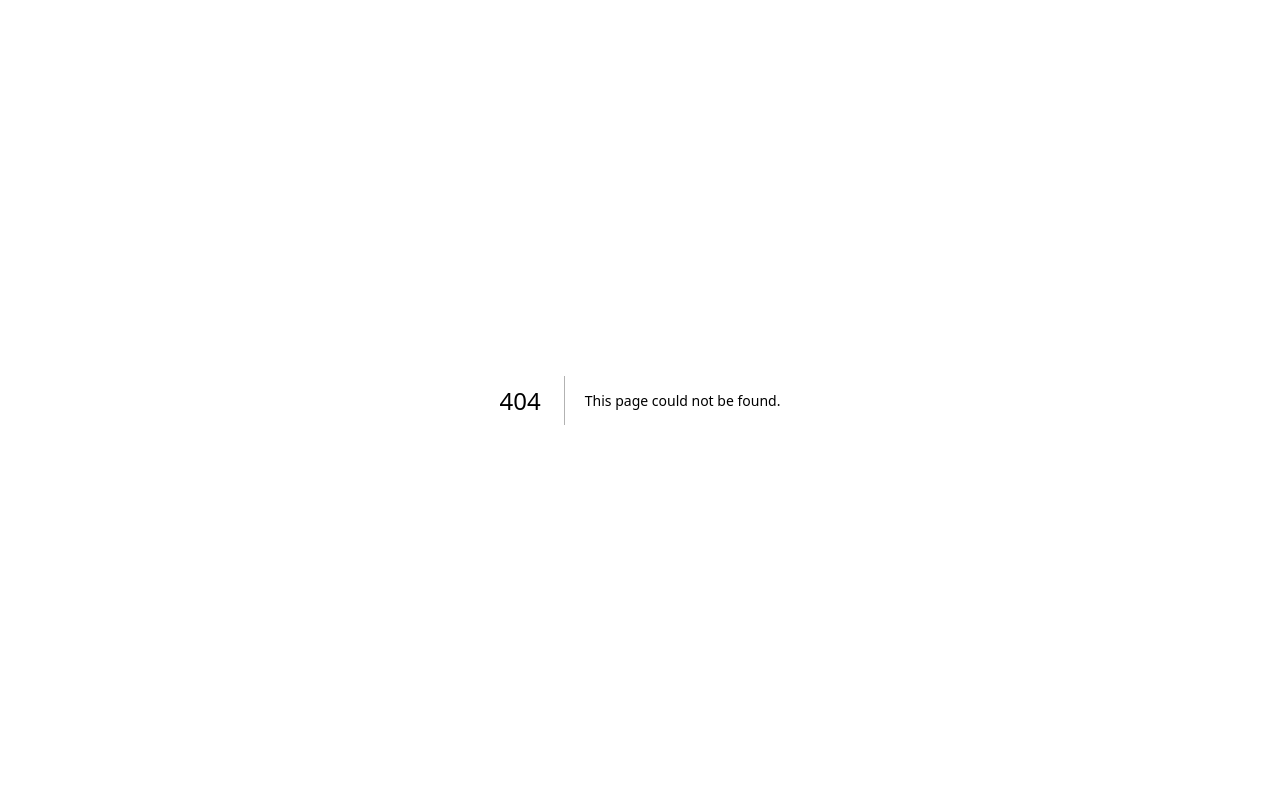
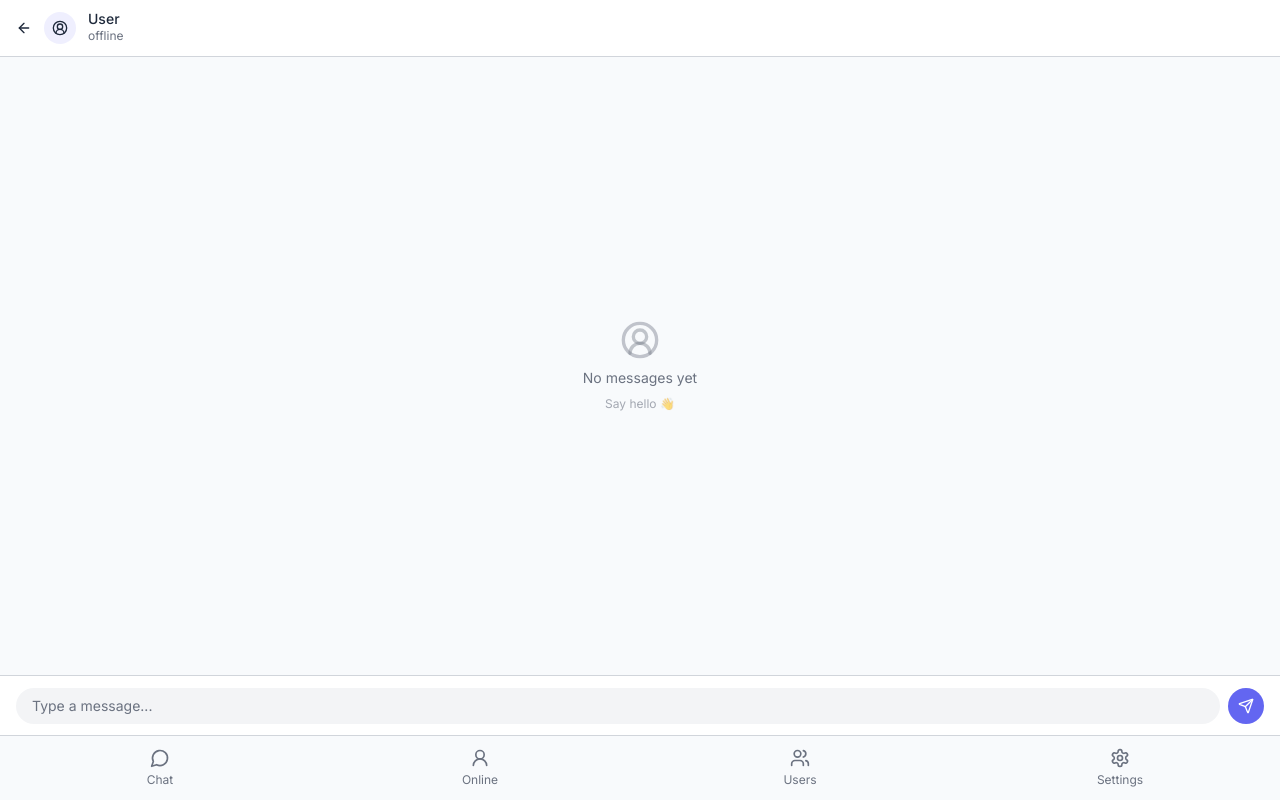
Before and after one commit to AndroBOI/simpolchatwebap, a Next.js app: page /chat/1 in a window 1280 px wide. Before the commit this address had no page. Built offline with nearby package versions, Linux system fonts and the light colour scheme.

Commit message:
chat room and id extracting

```diff
--- /dev/null
+++ b/app/(protected)/chat/[id]/chat-content.tsx
@@ -0,0 +1,70 @@
+import { ArrowLeft, Send } from "lucide-react";
+import Link from "next/link";
+import { CircleUserRound } from "lucide-react";
+
+export default async function ChatContent({
+  params,
+}: {
+  params: { id: string };
+}) {
+  const { id } = await params;
+  console.log("Chatting with user ID:", id);
+  return (
+    <div className="flex flex-col h-[calc(100vh-4rem)]">
+      <div className="flex items-center gap-3 px-4 py-3 border-b border-border bg-card shrink-0">
+        <Link href="/users" className="hover:opacity-70 transition-opacity">
+          <ArrowLeft className="w-4 h-4" />
+        </Link>
+        <div className="w-8 h-8 rounded-full bg-primary/10 flex items-center justify-center">
+          <CircleUserRound className="w-4 h-4 text-primaary" />
+        </div>
+        <div>
+          <p className="font-medium leading-none">User</p>
+          <p className="text-xs text-muted-foreground mt-0.5">offline</p>
+        </div>
+      </div>
+
+      <div className="flex-1 overflow-y-auto px-4 py-4 space-y-3">
+        <div className="flex flex-col items-center justify-center h-full gap-2 text-center">
+          <CircleUserRound className="w-10 h-10 text-muted-foreground/40" />
+          <p className="text-sm text-muted-foreground">No messages yet</p>
+          <p className="text-xs text-muted-foreground/60">Say hello 👋</p>
+        </div>
+
+        {/*
+        <div className="flex gap-2 items-end">
+          <div className="w-6 h-6 rounded-full bg-primary/10 flex items-center justify-center shrink-0">
+            <CircleUserRound className="w-3 h-3 text-primary" />
+          </div>
+          <div className="bg-card border border-border rounded-2xl rounded-bl-sm px-3 py-2 max-w-[75%]">
+            <p className="text-sm">Hey there!</p>
+            <p className="text-xs text-muted-foreground mt-1">12:00 PM</p>
+          </div>
+        </div>
+        */}
+
+        {/*
+        <div className="flex gap-2 items-end justify-end">
+          <div className="bg-primary text-primary-foreground rounded-2xl rounded-br-sm px-3 py-2 max-w-[75%]">
+            <p className="text-sm">Hello!</p>
+            <p className="text-xs text-primary-foreground/70 mt-1">12:01 PM</p>
+          </div>
+        </div>
+        */}
+      </div>
+
+      <div className="shrink-0 px-4 py-3 border-t border-border bg-card">
+        <div className="flex items-center gap-2">
+          <input
+            type="text"
+            placeholder="Type a message..."
+            className="flex-1 bg-muted rounded-full px-4 py-2 text-sm outline-none placeholder:text-muted-foreground"
+          />
+          <button className="w-9 h-9 rounded-full bg-primary flex items-center justify-center shrink-0 hover:opacity-80 transition-opacity">
+            <Send className="w-4 h-4 text-primary-foreground" />
+          </button>
+        </div>
+      </div>
+    </div>
+  );
+}
--- /dev/null
+++ b/app/(protected)/chat/[id]/page.tsx
@@ -0,0 +1,11 @@
+import { Suspense } from "react";
+import ChatContent from "./chat-content";
+import LoadingSpinner from "@/components/loading-spinner";
+
+export default function ChatPage({ params }: { params: { id: string } }) {
+  return (
+    <Suspense fallback={<LoadingSpinner />}>
+      <ChatContent params={params} />
+    </Suspense>
+  );
+}
--- a/app/(protected)/chat/page.tsx
+++ b/app/(protected)/chat/page.tsx
@@ -1,7 +1,23 @@
-import React from "react";
+import Link from "next/link";
+import { MessageCircleDashed } from "lucide-react";
 
-const Page = () => {
-  return <div>Chat Page</div>;
-};
-
-export default Page;
+export default function ChatPage() {
+  return (
+    <div className="max-w-md mx-auto px-4 py-6 space-y-6">
+      <div className="space-y-1">
+        <h1 className="font-semibold text-base">Messages</h1>
+        <p className="text-xs text-muted-foreground">Your conversations</p>
+      </div>
+      <div className="flex flex-col items-center justify-center py-20 gap-3 text-center">
+        <MessageCircleDashed className="w-10 h-10 text-muted-foreground/40" />
+        <p className="text-sm text-muted-foreground">No conversations yet</p>
+        <Link
+          href="/users"
+          className="text-xs text-primary hover:opacity-70 transition-opacity"
+        >
+          Find people to chat with
+        </Link>
+      </div>
+    </div>
+  );
+}
--- a/app/(protected)/page.tsx
+++ /dev/null
@@ -1,43 +0,0 @@
-import { redirect } from "next/navigation";
-
-import { createClient } from "@/lib/supabase/server";
-import { InfoIcon } from "lucide-react";
-import { FetchDataSteps } from "@/components/tutorial/fetch-data-steps";
-import { Suspense } from "react";
-
-async function UserDetails() {
-  const supabase = await createClient();
-  const { data, error } = await supabase.auth.getClaims();
-
-  if (error || !data?.claims) {
-    redirect("/auth/login");
-  }
-
-  return JSON.stringify(data.claims, null, 2);
-}
-
-export default function ProtectedPage() {
-  return (
-    <div className="flex-1 w-full flex flex-col gap-12">
-      <div className="w-full">
-        <div className="bg-accent text-sm p-3 px-5 rounded-md text-foreground flex gap-3 items-center">
-          <InfoIcon size="16" strokeWidth={2} />
-          This is a protected page that you can only see as an authenticated
-          user
-        </div>
-      </div>
-      <div className="flex flex-col gap-2 items-start">
-        <h2 className="font-bold text-2xl mb-4">Your user details</h2>
-        <pre className="text-xs font-mono p-3 rounded border max-h-32 overflow-auto">
-          <Suspense>
-            <UserDetails />
-          </Suspense>
-        </pre>
-      </div>
-      <div>
-        <h2 className="font-bold text-2xl mb-4">Next steps</h2>
-        <FetchDataSteps />
-      </div>
-    </div>
-  );
-}
--- a/app/(protected)/users/users-content.tsx
+++ b/app/(protected)/users/users-content.tsx
@@ -1,6 +1,8 @@
 import { createClient } from "@/lib/supabase/server";
 import { CircleUserRound } from "lucide-react";
 import Image from "next/image";
+import Link from "next/link";
+
 export default async function UsersContent() {
   const supabase = await createClient();
 
@@ -24,11 +26,12 @@ export default async function UsersContent() {
 
       <div className="rounded-xl border border-border bg-card divide-y divide-border">
         {users?.map((user) => (
-          <div
+          <Link
+          href={`/chat/${user.id}`}
             key={user.id}
             className="flex items-center gap-3 px-4 py-3 hover:bg-accent transition-colors cursor-pointer"
           >
-            {/* Avatar */}
+
             <div className="w-9 h-9 rounded-full bg-primary/10 flex items-center justify-center shrink-0">
               {user.avatar_url ? (
                 <Image
@@ -51,7 +54,7 @@ export default async function UsersContent() {
                 </p>
               )}
             </div>
-          </div>
+          </Link>
         ))}
 
         {(!users || users.length === 0) && (
```
